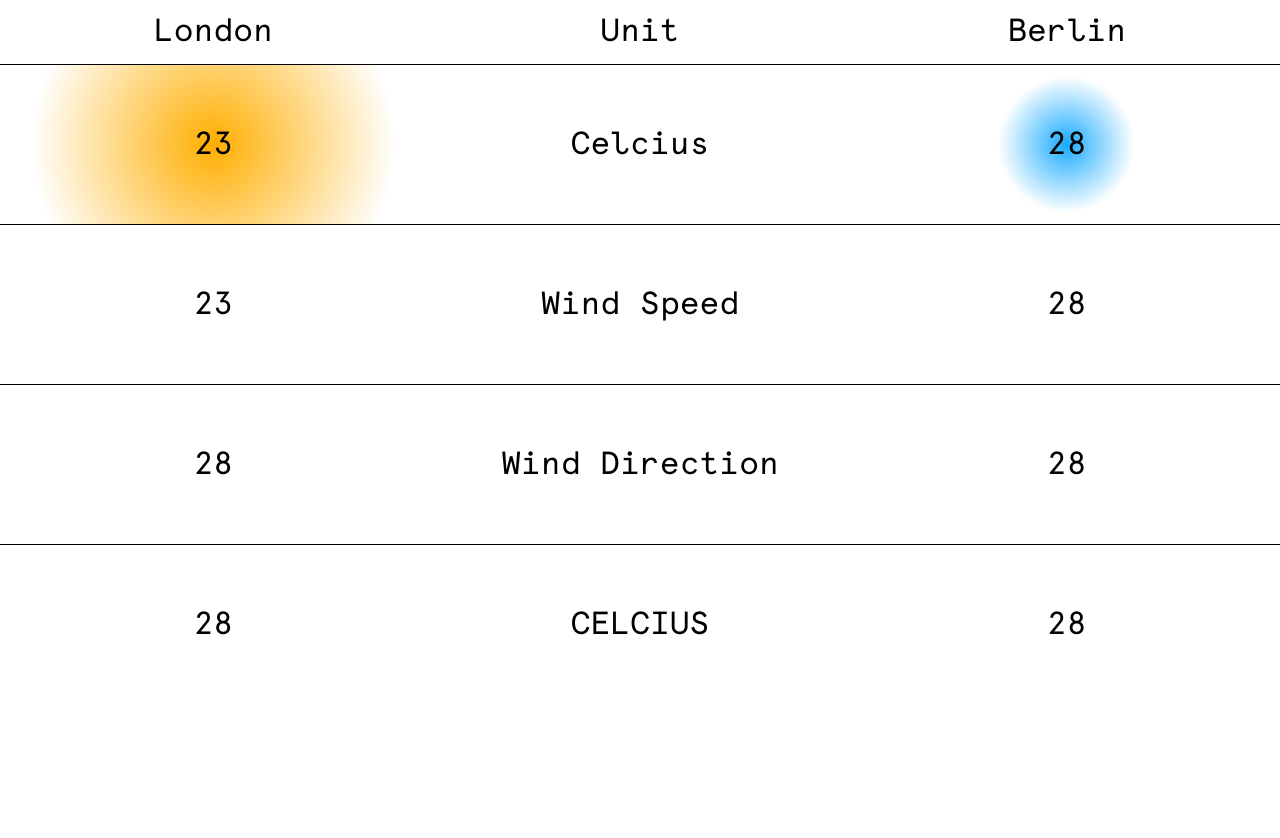
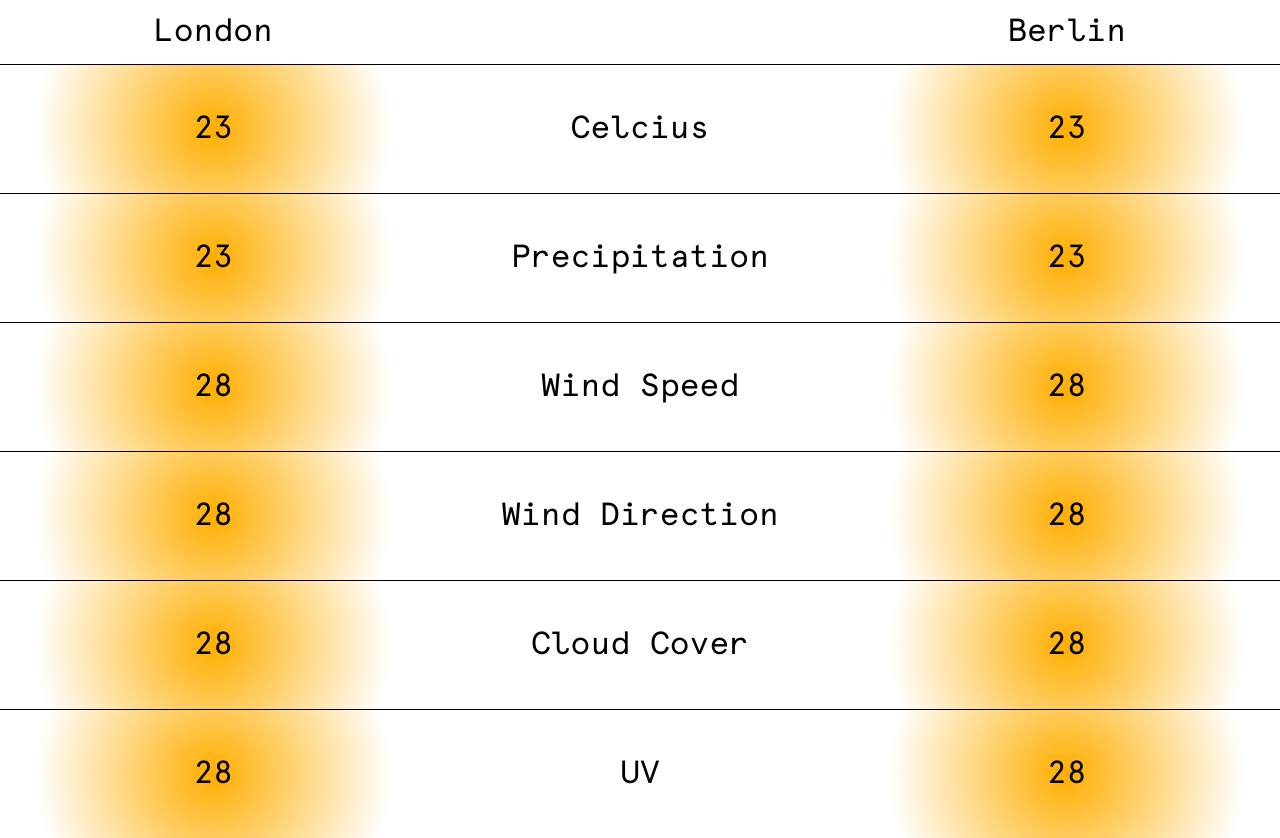
Before and after one commit to cemalokten/weather-front, a website: page index.html in a window 1280 px wide. Before the commit the page ends 800 px from the top, so only its background shows below. Drawn offline with Linux system fonts and the light colour scheme; no server answers.

Commit message:
API call for Left and Right

```diff
--- a/index.html
+++ b/index.html
@@ -16,32 +16,33 @@
     <main>
         <section>
             <h1>London</h1>
-            <div id='1' class=' data data--circle data--circle--temp'>23</div>
-            <div class='data data--circle data--circle--temp'>23</div>
-            <div class='data data--circle data--circle--temp'>28</div>
-            <div class='data data--circle data--circle--temp'>28</div>
+            <div class='data data--circle data--circle--temp--left'>23</div>
+            <div class='data data--circle data--circle--precip--left'>23</div>
+            <div class='data data--circle data--circle--wind--left'>28</div>
+            <div class='data data--circle data--circle--winddir--left'>28</div>
+            <div class='data data--circle data--circle--cloud--left'>28</div>
+            <div class='data data--circle data--circle--uv--left'>28</div>
         </section>
 
         <section>
-            <h1>Unit</h1>
+            <h1>&nbsp;</h1>
             <div class="data data--title">Celcius</div>
+            <div class="data data--title">Precipitation</div>
             <div class="data data--title">Wind Speed</div>
             <div class="data data--title">Wind Direction</div>
-            <div class="data data--title">CELCIUS</div>
+            <div class="data data--title">Cloud Cover</div>
+            <div class="data data--title">UV</div>
         </section>
 
         <section>
             <h1>Berlin</h1>
-            <div id='2' class='data data--circle data--circle--temp'>28</div>
-            <div class='data data--circle data--circle--temp'>28</div>
-            <div class='data data--circle data--circle--temp'>28</div>
-            <div class='data data--circle data--circle--temp'>28</div>
-
+            <div class='data data--circle data--circle--temp--right'>23</div>
+            <div class='data data--circle data--circle--precip--right'>23</div>
+            <div class='data data--circle data--circle--wind--right'>28</div>
+            <div class='data data--circle data--circle--winddir--right'>28</div>
+            <div class='data data--circle data--circle--cloud--right'>28</div>
+            <div class='data data--circle data--circle--uv--right'>28</div>
         </section>
-
-
-
-
     </main>
 
 </body>
--- a/script.js
+++ b/script.js
@@ -0,0 +1,65 @@
+'use strict';
+
+const cityID = {
+  london: 2643743,
+  berlin: 2950159,
+};
+
+// LEFT
+const tempLeft = document.querySelector('.data--circle--temp--left');
+const precipLeft = document.querySelector('.data--circle--precip--left');
+const windLeft = document.querySelector('.data--circle--wind--left');
+const windDirLeft = document.querySelector('.data--circle--winddir--left');
+const cloudLeft = document.querySelector('.data--circle--cloud--left');
+const uvLeft = document.querySelector('.data--circle--uv--left');
+
+// RIGHT
+const tempRight = document.querySelector('.data--circle--temp--right');
+const precipRight = document.querySelector('.data--circle--precip--right');
+const windRight = document.querySelector('.data--circle--wind--right');
+const windDirRight = document.querySelector('.data--circle--winddir--right');
+const cloudRight = document.querySelector('.data--circle--cloud--right');
+const uvRight = document.querySelector('.data--circle--uv--right');
+
+function buildUrl(city) {
+  return `https://api.weatherbit.io/v2.0/current?city_id=${cityID[city]}&key=82ac8b5cacf346c69247141d3b92817a`;
+}
+
+function getDataValue(value) {
+  return value;
+}
+
+async function fetchWeatherDataLeft(city) {
+  const data = await fetch(buildUrl(city)).then((response) => response.json());
+  console.log(data);
+
+  tempLeft.innerHTML = `${getDataValue(data.data[0].temp)}`;
+  precipLeft.innerHTML = `${getDataValue(data.data[0].precip)}`;
+  windLeft.innerHTML = `${getDataValue(data.data[0].wind_spd)}`;
+  windDirLeft.innerHTML = `${getDataValue(data.data[0].wind_cdir)}`;
+  cloudLeft.innerHTML = `${getDataValue(data.data[0].clouds)}`;
+  uvLeft.innerHTML = `${Math.round(getDataValue(data.data[0].uv))}`;
+}
+
+async function fetchWeatherDataRight(city) {
+  const data = await fetch(buildUrl(city)).then((response) => response.json());
+  console.log(data);
+
+  tempRight.innerHTML = `${getDataValue(data.data[0].temp)}`;
+  precipRight.innerHTML = `${getDataValue(data.data[0].precip)}`;
+  windRight.innerHTML = `${getDataValue(data.data[0].wind_spd)}`;
+  windDirRight.innerHTML = `${getDataValue(data.data[0].wind_cdir)}`;
+  cloudRight.innerHTML = `${getDataValue(data.data[0].clouds)}`;
+  uvRight.innerHTML = `${Math.round(getDataValue(data.data[0].uv))}`;
+}
+
+// Temprature
+// Cloud Cover
+// Rain
+// Wind Speed
+// Wind direction
+// Snow
+// Current air quality
+
+fetchWeatherDataLeft('london');
+fetchWeatherDataRight('berlin');
--- a/style.css
+++ b/style.css
@@ -15,7 +15,7 @@ html {
 }
 
 :root {
-  --dim: 5em;
+  --dim: calc(92vh / 6);
 }
 
 body {
@@ -36,9 +36,11 @@ main {
 }
 
 h1 {
+  display: flex;
+  align-items: center;
   font-weight: normal;
   font-size: inherit;
-  padding: 0.5em 0 0.5em 0;
+  height: 8vh;
 }
 
 section {
@@ -62,7 +64,9 @@ section {
   height: var(--dim);
 }
 
-.data--circle--temp[id='1'] {
+/* LEFT */
+
+.data--circle--temp--left {
   background: radial-gradient(
     circle,
     rgb(255, 174, 0) 0%,
@@ -70,11 +74,93 @@ section {
   );
 }
 
-.data--circle--temp[id='2'] {
+.data--circle--precip--left {
   background: radial-gradient(
     circle,
-    rgb(25, 171, 255) 0%,
-    rgba(255, 255, 255, 0) 30%
+    rgb(255, 174, 0) 0%,
+    rgba(255, 255, 255, 0) 80%
+  );
+}
+
+.data--circle--wind--left {
+  background: radial-gradient(
+    circle,
+    rgb(255, 174, 0) 0%,
+    rgba(255, 255, 255, 0) 80%
+  );
+}
+
+.data--circle--winddir--left {
+  background: radial-gradient(
+    circle,
+    rgb(255, 174, 0) 0%,
+    rgba(255, 255, 255, 0) 80%
+  );
+}
+
+.data--circle--cloud--left {
+  background: radial-gradient(
+    circle,
+    rgb(255, 174, 0) 0%,
+    rgba(255, 255, 255, 0) 80%
+  );
+}
+
+.data--circle--uv--left {
+  background: radial-gradient(
+    circle,
+    rgb(255, 174, 0) 0%,
+    rgba(255, 255, 255, 0) 80%
+  );
+}
+
+/* RIGHT */
+
+.data--circle--temp--right {
+  background: radial-gradient(
+    circle,
+    rgb(255, 174, 0) 0%,
+    rgba(255, 255, 255, 0) 80%
+  );
+}
+
+.data--circle--precip--right {
+  background: radial-gradient(
+    circle,
+    rgb(255, 174, 0) 0%,
+    rgba(255, 255, 255, 0) 80%
+  );
+}
+
+.data--circle--wind--right {
+  background: radial-gradient(
+    circle,
+    rgb(255, 174, 0) 0%,
+    rgba(255, 255, 255, 0) 80%
+  );
+}
+
+.data--circle--winddir--right {
+  background: radial-gradient(
+    circle,
+    rgb(255, 174, 0) 0%,
+    rgba(255, 255, 255, 0) 80%
+  );
+}
+
+.data--circle--cloud--right {
+  background: radial-gradient(
+    circle,
+    rgb(255, 174, 0) 0%,
+    rgba(255, 255, 255, 0) 80%
+  );
+}
+
+.data--circle--uv--right {
+  background: radial-gradient(
+    circle,
+    rgb(255, 174, 0) 0%,
+    rgba(255, 255, 255, 0) 80%
   );
 }
 
```
Also changed, not shown: .eslintrc.json.
